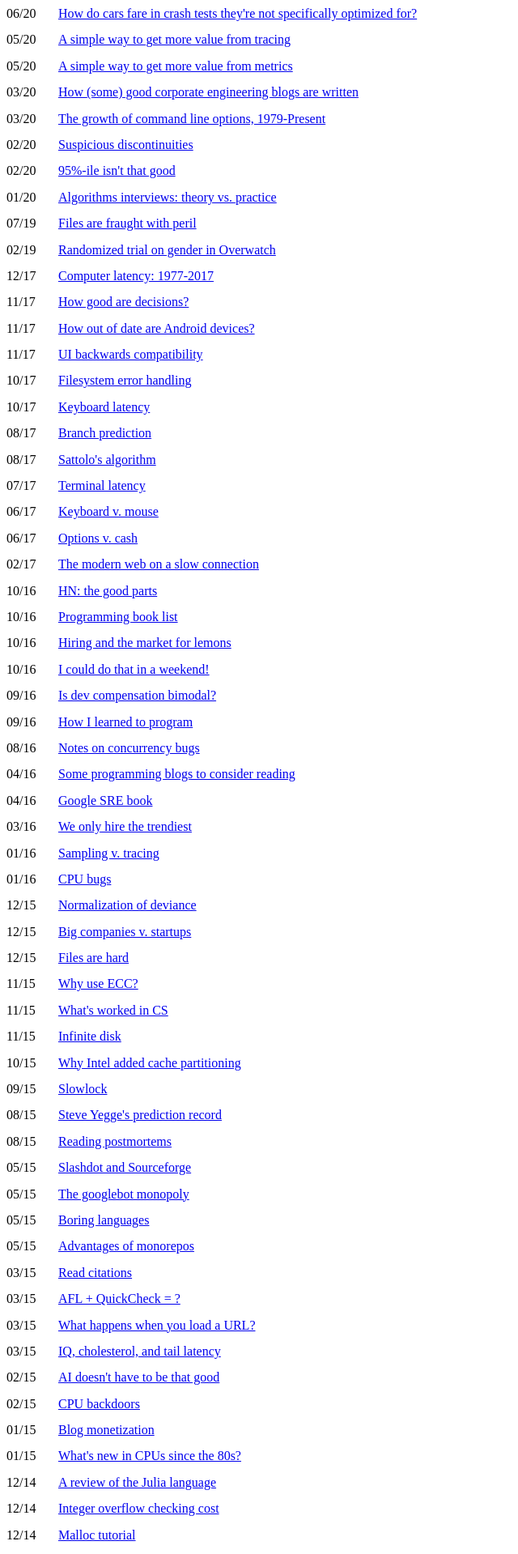
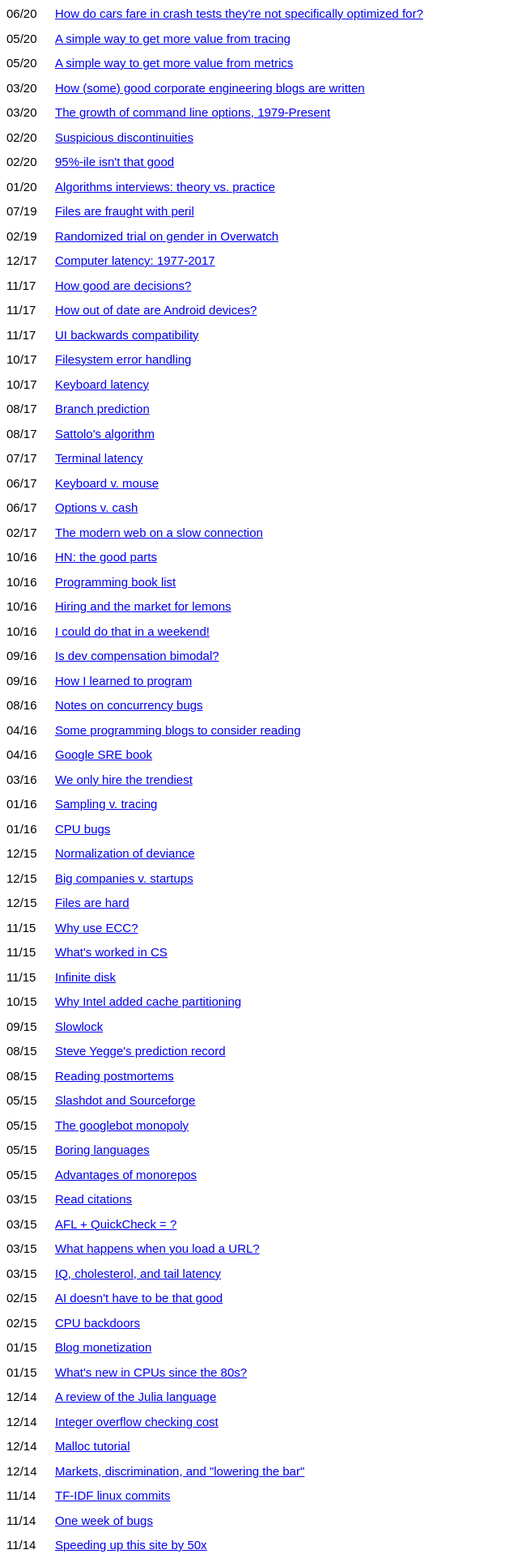
Before and after one commit to derykmakgill/website, a Jekyll site: the page built from sample.html, in a window 1280 px wide. Shown: the top 1919 px of the page at 81% size, without its empty margins (0-640 px from the left). Built offline with Jekyll 4.4.1, drawn with Linux system fonts in a browser that asks for light colours.

Commit message:
Update default.html

```diff
--- a/_layouts/default.html
+++ b/_layouts/default.html
@@ -1,4 +1,4 @@
 
-<style>body{/*font-family:sans-serif;-webkit-font-smoothing: antialiased*/}.pd{width:4em;flex-shrink:0;padding-bottom:.9em;}.par div{display:flex} /*@media(prefers-color-scheme:dark){body{background-color:#1f1f1f;color:#ddd}a{color:#daa520}a:visited{color:#daa520}/*</style><meta name=viewport content="width=device-width">
+<style>body{font-family:sans-serif;-webkit-font-smoothing: antialiased;font-size:15px}.pd{width:4em;flex-shrink:0;padding-bottom:.9em;}.par div{display:flex} /*@media(prefers-color-scheme:dark){body{background-color:#1f1f1f;color:#ddd}a{color:#daa520}a:visited{color:#daa520}/*</style><meta name=viewport content="width=device-width">
 
 {{content}}
```
